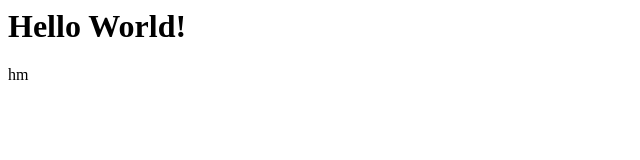
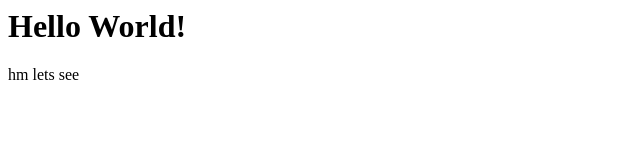
Before and after one commit to WylderG/New, a plain HTML site: page index.html in a window 1280 px wide. Shown: the full height of the page, 0-640 px from the left. Drawn offline with Linux system fonts and the light colour scheme.

Commit message:
this is my second commit

```diff
--- a/index.html
+++ b/index.html
@@ -1,2 +1,3 @@
 <h1>Hello World!</h1>
-<p>hm</p>
+<p>hm lets see
+</p>
```
